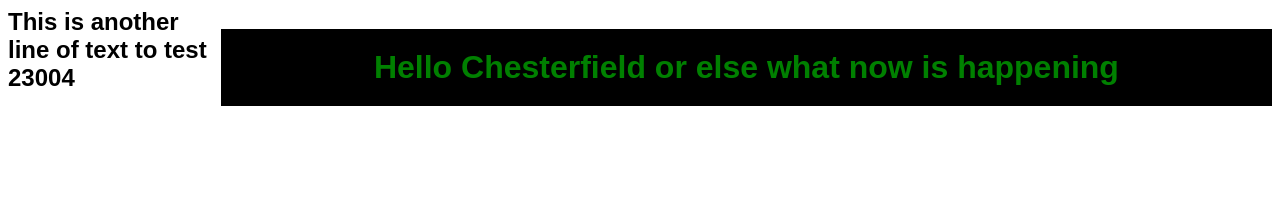
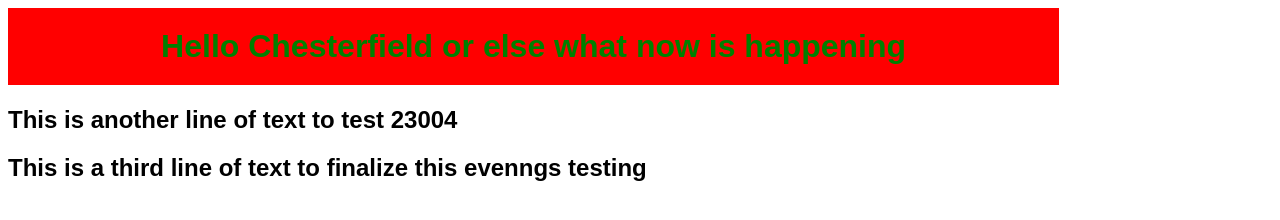
Before and after one commit to danoakley/Test3, a plain HTML site: page index.html in a window 1280 px wide. Drawn offline with Linux system fonts and the light colour scheme.

Commit message:
Few test changes and a 2nd Pic

```diff
--- a/css/styles.css
+++ b/css/styles.css
@@ -7,7 +7,6 @@ h1 {
   color: Green;
   padding: 20px;
   width: 80%;
-  float: right;
-  background-color: black;
+  background-color: red;
   text-align: center;
 }
--- a/index.html
+++ b/index.html
@@ -7,5 +7,6 @@
     <!-- html comments -->
     <h1>Hello Chesterfield or else what now is happening</h1>
     <h2>This is another line of text to test 23004</h2>
+    <h2>This is a third line of text to finalize this evenngs testing</h2>
   </body>
 </html>
```
Also changed, not shown: img/ChangePic2.png (added).
